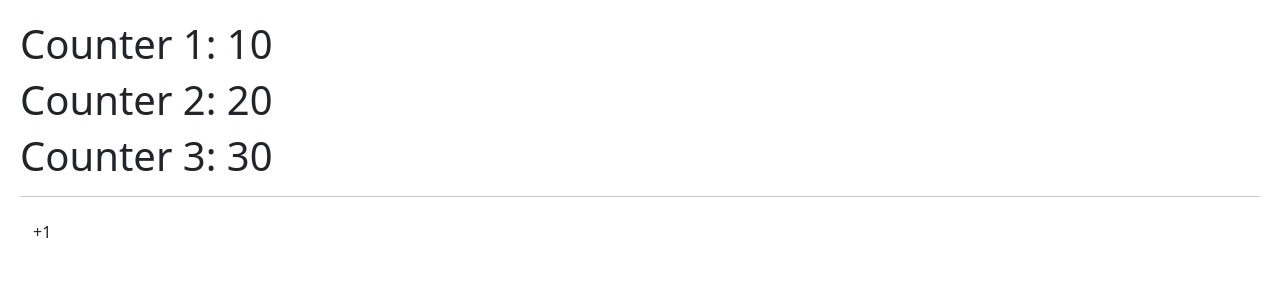
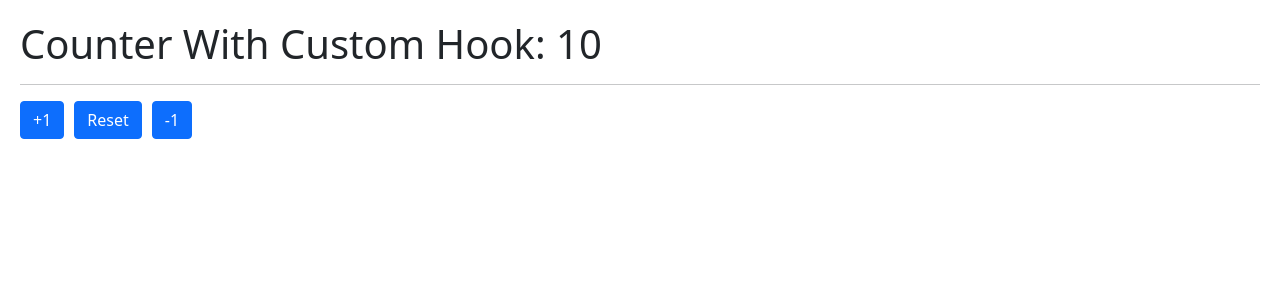
Before and after one commit to ing-jose-rafael/react-gifexpert, a React (Vite) app: page / in a window 1280 px wide. Shown: the top 300 px of the page. Built offline with nearby package versions, Linux system fonts and the light colour scheme.

Commit message:
useCounter - CustomHook

```diff
--- /dev/null
+++ b/src/01-useState/CounterWithCustomHook.jsx
@@ -0,0 +1,14 @@
+import { useCounter } from "../hooks/useCounter"
+
+export const CounterWithCustomHook = () => {
+  const {counter,increment,decrement,reset} = useCounter()
+  return (
+    <>
+      <h1>Counter With Custom Hook: {counter}</h1>
+      <hr />
+      <button className="btn btn-primary" onClick={ () => increment(2) }>+1</button>
+      <button className="btn btn-primary" onClick={ reset }>Reset</button>
+      <button className="btn btn-primary" onClick={ () => decrement(4) }>-1</button>
+    </>
+  )
+}
--- /dev/null
+++ b/src/hooks/useCounter.js
@@ -0,0 +1,22 @@
+import { useState } from "react"
+
+export const useCounter = ( initialValue = 10 ) => {
+  const [counter, setCounter] = useState( initialValue )
+
+  const increment = (value) => {
+    setCounter(counter + value);
+  }
+
+  const decrement = (value) => {
+    if(counter === 0 ) return;
+    setCounter( (c) => c - value );}
+
+  const reset = () => setCounter(initialValue);
+
+  return {
+    counter,
+    increment,
+    decrement,
+    reset
+  }
+}
--- a/src/main.jsx
+++ b/src/main.jsx
@@ -1,12 +1,14 @@
 import React from 'react'
 import ReactDOM from 'react-dom/client'
-import { CounterApp } from './01-useState/CounterApp'
-import { HooksApp } from './HooksApp'
+// import { CounterApp } from './01-useState/CounterApp'
+import { CounterWithCustomHook } from './01-useState/CounterWithCustomHook'
+// import { HooksApp } from './HooksApp'
 import './index.css'
 
 ReactDOM.createRoot(document.getElementById('root')).render(
   <React.StrictMode>
     {/* <HooksApp /> */}
-    <CounterApp/>
+    {/* <CounterApp/> */}
+    <CounterWithCustomHook/>
   </React.StrictMode>
 )
```
